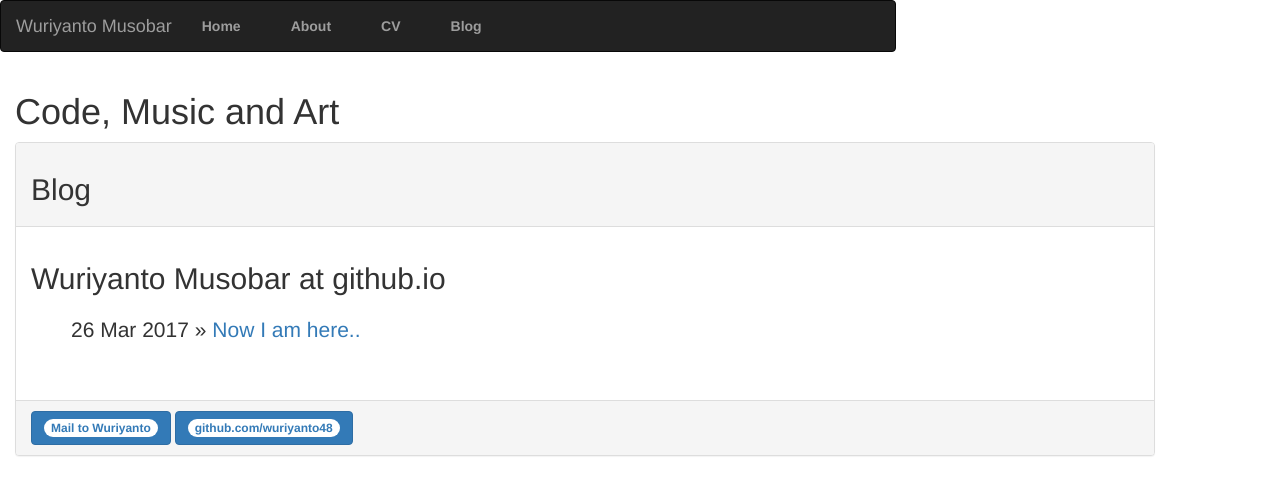
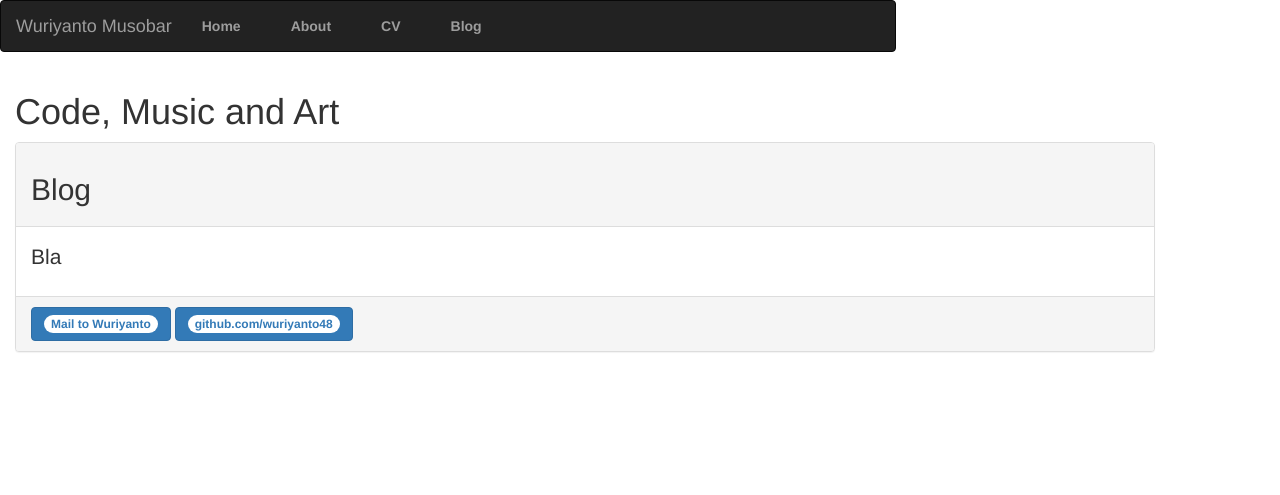
Before and after one commit to wuriyanto48/wuriyanto48.github.io, a Jekyll site: the page built from blog/index.html, in a window 1280 px wide. Shown: the top 495 px of the page. Built offline with Jekyll 4.4.1, drawn with Linux system fonts in a browser that asks for light colours; nearby versions of some CDN libraries; Markdown is read by kramdown in place of the engine named in the settings.

Commit message:
Update index.html

```diff
--- a/blog/index.html
+++ b/blog/index.html
@@ -4,9 +4,4 @@ title: Wuriyanto Musobar at github.io
 title_header: Blog
 ---
 
-<h2>{{ page.title }}</h2>
-<ul class="posts">
-   {% for post in site.posts %}
-     <li><span>{{ post.date | date_to_string }}</span> » <a href="{{ post.url }}" title="{{ post.title }}">{{ post.title }}</a></li>
-   {% endfor %}
-</ul>
+<p>Bla</p>
```
